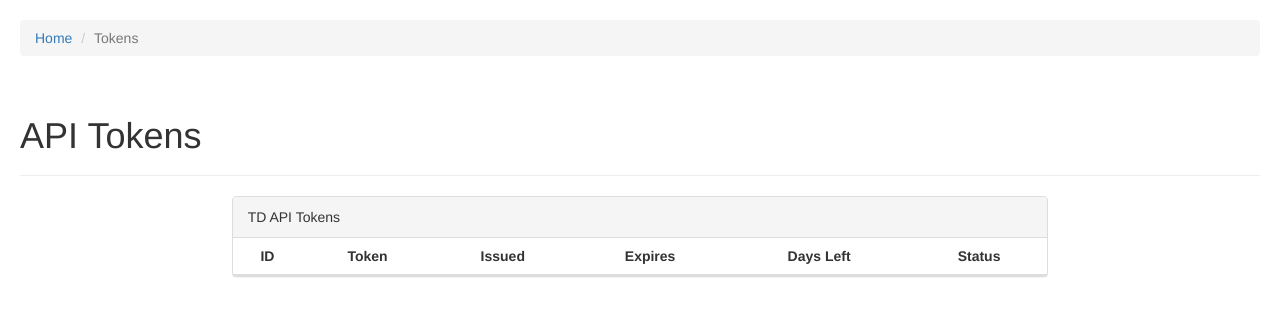
After one commit to djcohen03/tdserver, a Flask app: page /tokens in a window 1280 px wide. The commit adds this page. Shown: the top 316 px of the page. Run offline with Flask 2, Linux system fonts and the light colour scheme; data that the repository does not hold is empty; some libraries are stand-ins or nearby versions.

Commit message:
Adding UI for Token viewing

```diff
--- a/app.py
+++ b/app.py
@@ -1,5 +1,5 @@
 from flask import Flask, render_template
-from td.db.models import Tradable, Option, OptionData, OptionsFetch, session
+from td.db.models import Tradable, Option, OptionData, OptionsFetch, Token, session
 from utils import AppUtils
 
 app = Flask(__name__, template_folder="static/templates")
@@ -50,8 +50,18 @@ def tradable_fetch(id, fetchid):
 
 @app.route('/tradable/option/<int:id>')
 def option(id):
+    ''' Single-Option Detail View
+    '''
     value = session.query(OptionData).get(id)
     return render_template('option.html', value=value)
+
+@app.route('/tokens')
+def tokens():
+    ''' Current API Token Details
+    '''
+    tokens = session.query(Token).all()
+    tokens.sort(key=lambda token: token.date, reverse=True)
+    return render_template('tokens.html', tokens=tokens)
 
 
 if __name__ == '__main__':
--- a/static/css/main.css
+++ b/static/css/main.css
@@ -5,9 +5,12 @@ body {
     font-size: 20px;
 }
 
-.bold {
-    font-weight: bold;
-}
+.full-width {width: 100% !important;}
+
+.bold {font-weight: bold !important;}
+.normal {font-weight: normal !important;}
+.lighter {font-weight: lighter !important;}
+
 
 .data-display .data-values > h2 {
     font-weight: lighter;
--- a/static/templates/index.html
+++ b/static/templates/index.html
@@ -26,7 +26,13 @@
             {% endfor %}
         </div>
     </div>
+    <div class="col-sm-4 col-sm-offset-2 hidden">
+        <a class="btn btn-default btn-lg full-width" href='/tokens'>
+            Tokens
+        </a>
+    </div>
 </div>
+
 
 <script type="text/javascript" src="/static/js/index.js"></script>
 
--- /dev/null
+++ b/static/templates/tokens.html
@@ -0,0 +1,62 @@
+{% extends '_base.html' %}
+
+{% block body %}
+<ol class="breadcrumb">
+    <li><a href="/">Home</a></li>
+    <li class="active">Tokens</li>
+</ol>
+
+
+<div class="page-header">
+    <div class="row">
+        <div class="col-sm-8">
+            <h1>API Tokens</h1>
+        </div>
+    </div>
+</div>
+
+<div class="row">
+    <div class="col-sm-8 col-sm-offset-2">
+        <div class="panel panel-default">
+            <!-- Default panel contents -->
+            <div class="panel-heading">
+                TD API Tokens
+            </div>
+            <table class="table table-striped table-hover">
+                <thead>
+                    <tr>
+                        <th>ID</th>
+                        <th>Token</th>
+                        <th>Issued</th>
+                        <th>Expires</th>
+                        <th>Days Left</th>
+                        <th>Status</th>
+                    </tr>
+                </thead>
+                <tbody>
+                    {% for token in tokens %}
+                    <tr>
+                        <td>{{ token.id }}</td>
+                        <td>{{ token.truncated | upper }}</td>
+                        <td>{{ token.date }}</td>
+                        <td>{{ token.expires }}</td>
+                        <td>{{ token.daysleft }} Days</td>
+                        <td class='bold'>
+                            {% if token.daysleft == 0 %}
+                            <span class='text-danger'>Expired</span>
+                            {% elif token.daysleft < 7 %}
+                            <span class='text-danger'>Expiring</span>
+                            {% else %}
+                            <span class='text-success'>Valid</span>
+                            {% endif %}
+                        </td>
+                    </tr>
+                    {% endfor %}
+                </tbody>
+            </table>
+        </div>
+
+    </div>
+</div>
+
+{% endblock %}
```
